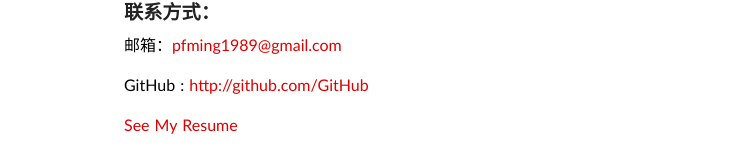
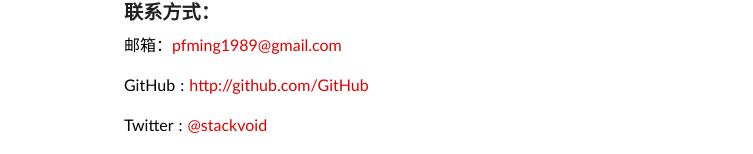
Before and after one commit to JefferyWong/stackvoid.github.io, a Jekyll site: the page built from about/index.md, in a window 1280 px wide. Shown: the part 731-885 px from the top of the page, without its empty margins (216-969 px from the left). Built offline with Jekyll 4.4.1, drawn with Linux system fonts in a browser that asks for light colours; some web fonts are replaced; Markdown is read by kramdown in place of the engine named in the settings; comment, search, counter and statistics services are not loaded.

Commit message:
Update index.md
add twitter

```diff
--- a/about/index.md
+++ b/about/index.md
@@ -38,6 +38,8 @@ comments: no
 
 GitHub : [http://github.com/{{ site.github }}](http://github.com/{{ site.github }})
 
+Twitter : [@stackvoid](https://twitter.com/stackvoid)
+
 [See My Resume](http://stackvoid.com/about/profile)
 
 
```
